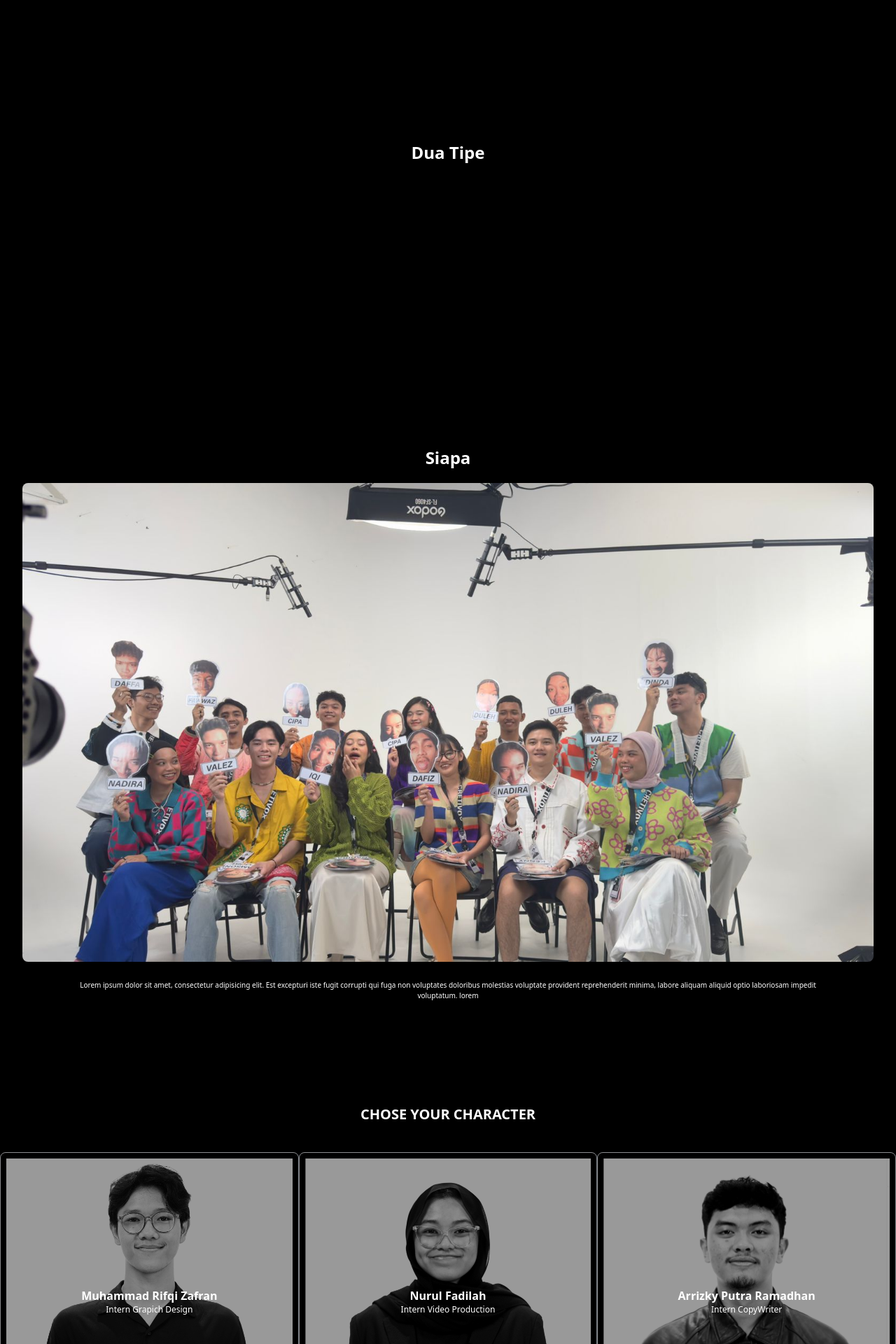
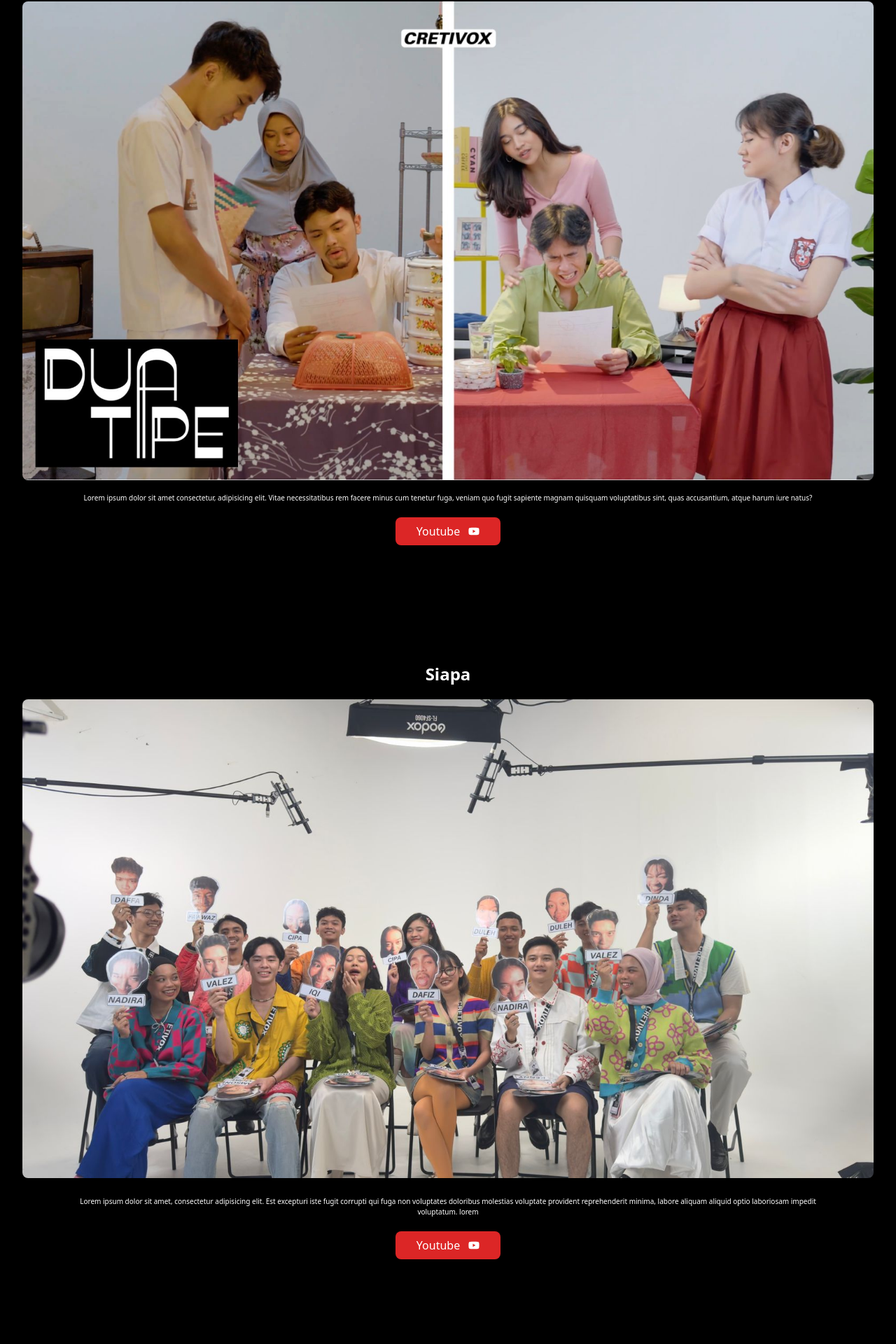
Before and after one commit to naufalaufa/batchse, a React (Vite) app: page / in a window 1280 px wide. Shown: the part 5975-7895 px from the top of the page at 70% size. Built offline with nearby package versions, Linux system fonts and the light colour scheme.

Commit message:
seven commit in senin 13/2024

```diff
--- a/src/components/DuaTipe.jsx
+++ b/src/components/DuaTipe.jsx
@@ -1,8 +1,29 @@
+import { Image } from "antd";
+import TwoTypeImage from "../assets/image/twoTypeOne.jpg";
+import { FaYoutube } from "react-icons/fa";
+
 const DuaTipe = () => {
   return (
-    <section className="min-h-screen grid place-content-center place-items-center">
-      <div>
-        <h1 className="text-center font-bold text-2xl">Dua Tipe</h1>
+    <section className="min-h-screen grid place-content-center place-items-center my-32">
+      <div className="w-screen max-w-[95vw] m-auto">
+        <h1 className="text-center font-bold text-2xl my-3">Dua Tipe</h1>
+        <Image className="rounded-lg" src={TwoTypeImage} alt={TwoTypeImage} />
+        <p className="text-[10px] w-screen max-w-[90%] m-auto text-center mt-3">
+          Lorem ipsum dolor sit amet consectetur, adipisicing elit. Vitae
+          necessitatibus rem facere minus cum tenetur fuga, veniam quo fugit
+          sapiente magnam quisquam voluptatibus sint, quas accusantium, atque
+          harum iure natus?
+        </p>
+        <a
+          href=""
+          target="_blank"
+          className="flex items-center hover:bg-black hover:border duration-75 w-[150px] p-2 rounded-lg justify-center gap-3 m-auto my-5 bg-red-600 text-white"
+        >
+          <p>Youtube</p>
+          <span>
+            <FaYoutube />
+          </span>
+        </a>
       </div>
     </section>
   );
--- a/src/components/SiapaBatchSE.jsx
+++ b/src/components/SiapaBatchSE.jsx
@@ -1,10 +1,11 @@
 import { Image } from "antd";
 import SiapaImage from "../assets/image/siapaImageOne.jpg";
+import { FaYoutube } from "react-icons/fa";
 
 const SiapaBatchSE = () => {
   return (
     <>
-      <section className="grid min-h-screen place-content-center place-items-center ">
+      <section className="grid min-h-screen place-content-center my-32 place-items-center ">
         <h1 className="my-5 font-bold text-2xl">Siapa</h1>
         <div className="w-screen max-w-[95vw] m-auto">
           <Image className="rounded-lg" src={SiapaImage} alt={SiapaImage} />
@@ -14,6 +15,16 @@ const SiapaBatchSE = () => {
             molestias voluptate provident reprehenderit minima, labore aliquam
             aliquid optio laboriosam impedit voluptatum. lorem
           </p>
+          <a
+            href=""
+            target="_blank"
+            className="flex items-center w-[150px] p-2 rounded-lg justify-center gap-3 m-auto my-5 bg-red-600 text-white hover:bg-black hover:border duration-75 hover:text-white"
+          >
+            <p>Youtube</p>
+            <span>
+              <FaYoutube />
+            </span>
+          </a>
         </div>
       </section>
     </>
```
Also changed, not shown: src/assets/image/twoTypeOne.jpg (added).
